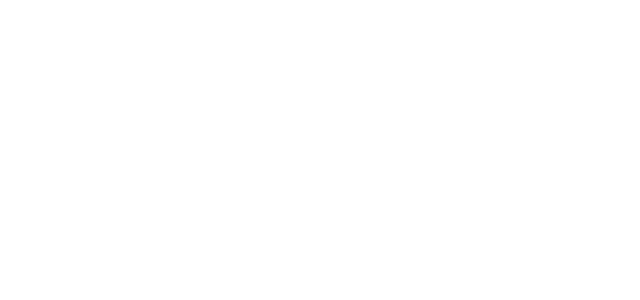
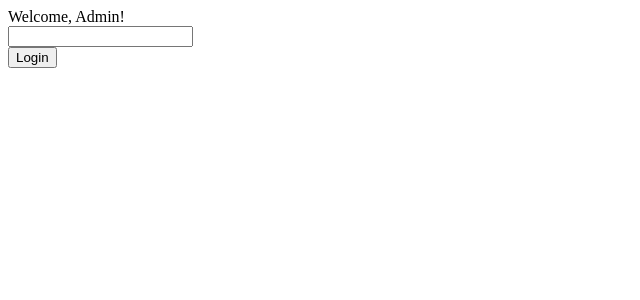
Before and after one commit to Jojojoaaaa/KitchenSpeechAppetite, a React (Create React App) app: page /login in a window 1280 px wide. Shown: the top 300 px of the page, without its empty margins (0-640 px from the left). Built offline with nearby package versions, Linux system fonts and the light colour scheme.

Commit message:
added redux and login page

```diff
--- a/package.json
+++ b/package.json
@@ -7,9 +7,11 @@
     "moment": "^2.22.2",
     "react": "^16.5.2",
     "react-dom": "^16.5.2",
+    "react-redux": "^5.0.7",
     "react-router-dom": "^4.3.1",
     "react-scripts": "2.0.4",
-    "react-to-print": "^2.0.0-alpha-4"
+    "react-to-print": "^2.0.0-alpha-4",
+    "redux": "^4.0.1"
   },
   "scripts": {
     "start": "react-scripts start",
--- a/src/components/LoginComponent.js
+++ b/src/components/LoginComponent.js
@@ -1,7 +1,20 @@
 import React from 'react';
 
 export default function LoginComponent(props) {
+    const {
+        handlePasswordInput,
+        handleLogin,
+        password,
+        } = props;
     return (
-        <div></div>
+        <div>
+            Welcome, Admin!
+            <br/>
+            <input
+                type='password'
+                onChange={(e) => handlePasswordInput(e.target.value)}/>
+            <br/>
+            <button onClick={() => handleLogin(password)}>Login</button>
+        </div>
     );
 }
--- a/src/constants/urls.js
+++ b/src/constants/urls.js
@@ -5,3 +5,4 @@
 export const RETRIEVE_ORDERS = 'retrieveOrdersKitchen.php';
 export const UPDATE_ORDERS_STATUS = 'updateOrdersStatus.php';
 export const CANCEL_ORDER = 'cancelOrder.php';
+export const LOGIN = 'login.php';
--- a/src/containers/LoginPage.js
+++ b/src/containers/LoginPage.js
@@ -1,24 +1,75 @@
 import React, { Component } from 'react';
+import { connect } from 'react-redux';
+
 
 import axios from '../axios';
 
+import LoginComponent from '../components/LoginComponent';
+
 import * as url from '../constants/urls';
+import * as routes from '../constants/routes';
+import * as actions from '../store/actions';
 
 class LoginPage extends Component {
   constructor(props) {
     super(props);
+    this.state = {
+      password: ""
+    }
 
   }
-  componentDidMount() {
+  componentWillMount() {
+  }
 
+  handlePasswordInput = password => {
+    this.setState({password: password})
+  }
+  handleLogin = password => {
+    const post_data = {password: password};
+    axios.post(this.props.main_url + url.LOGIN, post_data)
+      .then(response => {
+        if (response.data === 0) {
+          this.props.onLogin();
+          this.props.history.push(routes.ORDERS);
+        }
+        else {
+          alert('Password is incorrect!');
+        }
+      })
+      .catch(error => {
+        console.log(error);
+      });
   }
   render() {
+    const {
+      password
+      } = this.state;
+
+    const handlePasswordInput = this.handlePasswordInput;
+    const handleLogin = this.handleLogin;
+
     return (
       <div>
-
+        <LoginComponent
+          handlePasswordInput={handlePasswordInput}
+          handleLogin={handleLogin}
+          password={password}/>
       </div>
     );
   }
 }
 
-export default LoginPage;
+const mapStateToProps = state => {
+  return {
+    auth: state.auth,
+    main_url: state.main_url
+  };
+}
+
+const mapDispatchToProps = dispatch => {
+  return {
+    onLogin: () => dispatch(actions.authorize()),
+    onSetIPAddress: (ip_address) => dispatch(actions.setIpAddress(ip_address))
+  };
+}
+export default connect(mapStateToProps, mapDispatchToProps)(LoginPage);
--- a/src/containers/OrderPage.js
+++ b/src/containers/OrderPage.js
@@ -1,10 +1,13 @@
 import React, { Component } from 'react';
+import { connect } from 'react-redux';
 
 import axios from '../axios';
 import moment from 'moment';
 
 import * as url from '../constants/urls';
 import * as status from '../constants/type';
+import * as routes from '../constants/routes';
+
 import OrderComponent, {OrderCard, OrderItem} from '../components/OrderComponent';
 
 class OrderPage extends Component {
@@ -15,8 +18,18 @@
       date : moment().format("LL")
     }
   }
+  componentWillMount() {
+    if (!this.props.auth) {
+      this.props.history.push(routes.LOGIN);
+    }
+    else {
+      this.retrieveAllOrders();
+    }
+  }
   componentDidMount() {
-   this.retrieveAllOrders();
+  }
+  componentWillUnmount() {
+    clearTimeout(this.update);
   }
   shouldComponentUpdate(nextProps, nextState) {
     return (nextState.orders !== this.state.orders);
@@ -24,16 +37,17 @@
   retrieveAllOrders = () => {
     const post_data = {status: status.PENDING};
 
-    axios.post(url.MAIN_URL + url.RETRIEVE_ORDERS, post_data)
+    axios.post(this.props.main_url + url.RETRIEVE_ORDERS, post_data)
     .then(response => {
       let orders = response.data;
       this.setState({orders: orders});
     })
     .catch(error => {
       alert("error");
+      clearTimeout(this.update);
     })
 
-    setTimeout(this.retrieveAllOrders, 2000);
+    this.update = setTimeout(this.retrieveAllOrders, 2000);
   }
 
   handleServeOrder = (order_id) => {
@@ -41,7 +55,7 @@
       order_id: order_id,
       status_update: status.READY
     };
-    axios.post(url.MAIN_URL + url.UPDATE_ORDERS_STATUS, post_data)
+    axios.post(this.props.main_url + url.UPDATE_ORDERS_STATUS, post_data)
       .then(response =>{
         if (response.data > 0) {
           alert('updated');
@@ -56,7 +70,7 @@
   }
   handleCancelOrder = (order_id) => {
     const post_data = {order_id: order_id};
-    axios.post(url.MAIN_URL + url.CANCEL_ORDER, post_data)
+    axios.post(this.props.main_url + url.CANCEL_ORDER, post_data)
       .then(response =>{
         if (response.data > 0) {
             alert('deleted');
@@ -113,4 +127,11 @@
   }
 }
 
-export default OrderPage;
+const mapStateToProps = state => {
+  return {
+    auth: state.auth,
+    main_url: state.main_url
+  };
+}
+
+export default connect(mapStateToProps)(OrderPage);
--- a/src/index.css
+++ /dev/null
@@ -1,14 +0,0 @@
-body {
-  margin: 0;
-  padding: 0;
-  font-family: -apple-system, BlinkMacSystemFont, "Segoe UI", "Roboto", "Oxygen",
-    "Ubuntu", "Cantarell", "Fira Sans", "Droid Sans", "Helvetica Neue",
-    sans-serif;
-  -webkit-font-smoothing: antialiased;
-  -moz-osx-font-smoothing: grayscale;
-}
-
-code {
-  font-family: source-code-pro, Menlo, Monaco, Consolas, "Courier New",
-    monospace;
-}
--- a/src/index.js
+++ b/src/index.js
@@ -1,10 +1,21 @@
 import React from 'react';
 import ReactDOM from 'react-dom';
-import './index.css';
+import {Provider} from 'react-redux';
+import {createStore} from 'redux';
+
 import App from './App';
 import * as serviceWorker from './serviceWorker';
+import reducer from './store/reducer';
 
-ReactDOM.render(<App />, document.getElementById('root'));
+const store = createStore(reducer);
+
+const app = (
+    <Provider store={store}>
+        <App/>
+    </Provider>
+)
+
+ReactDOM.render(app, document.getElementById('root'));
 
 // If you want your app to work offline and load faster, you can change
 // unregister() to register() below. Note this comes with some pitfalls.
--- /dev/null
+++ b/src/store/actionTypes.js
@@ -0,0 +1,2 @@
+export const AUTHORIZE = 'AUTHORIZE';
+export const SET_IP_ADDRESS = 'SET_IP_ADDRESS';
--- /dev/null
+++ b/src/store/actions.js
@@ -0,0 +1,14 @@
+import * as actionTypes from './actionTypes';
+
+export const authorize = () => {
+    return {
+        type: actionTypes.AUTHORIZE
+    };
+};
+
+export const setIpAddress = (ip_address) => {
+    return {
+        type: actionTypes.SET_IP_ADDRESS,
+        ip_address: ip_address
+    }
+}
--- /dev/null
+++ b/src/store/reducer.js
@@ -0,0 +1,23 @@
+import * as actionTypes from './actionTypes';
+import * as url from '../constants/urls';
+
+const initialState = {
+    auth: false,
+    main_url: url.MAIN_URL
+};
+
+const reducer = (state = initialState, action) => {
+    switch (action.type) {
+        case actionTypes.AUTHORIZE:
+            return {...state, auth: true};
+
+        case actionTypes.SET_IP_ADDRESS:
+            const main_url = url.MAIN_URL_PREFIX + action.ip_address + url.MAIN_URL_SUFFIX;
+            return {...state, main_url: main_url};
+
+        default:
+            return state;
+    }
+};
+
+export default reducer;
```
Also changed, not shown: 1 other file (tests, documents, lock files or other folders).
